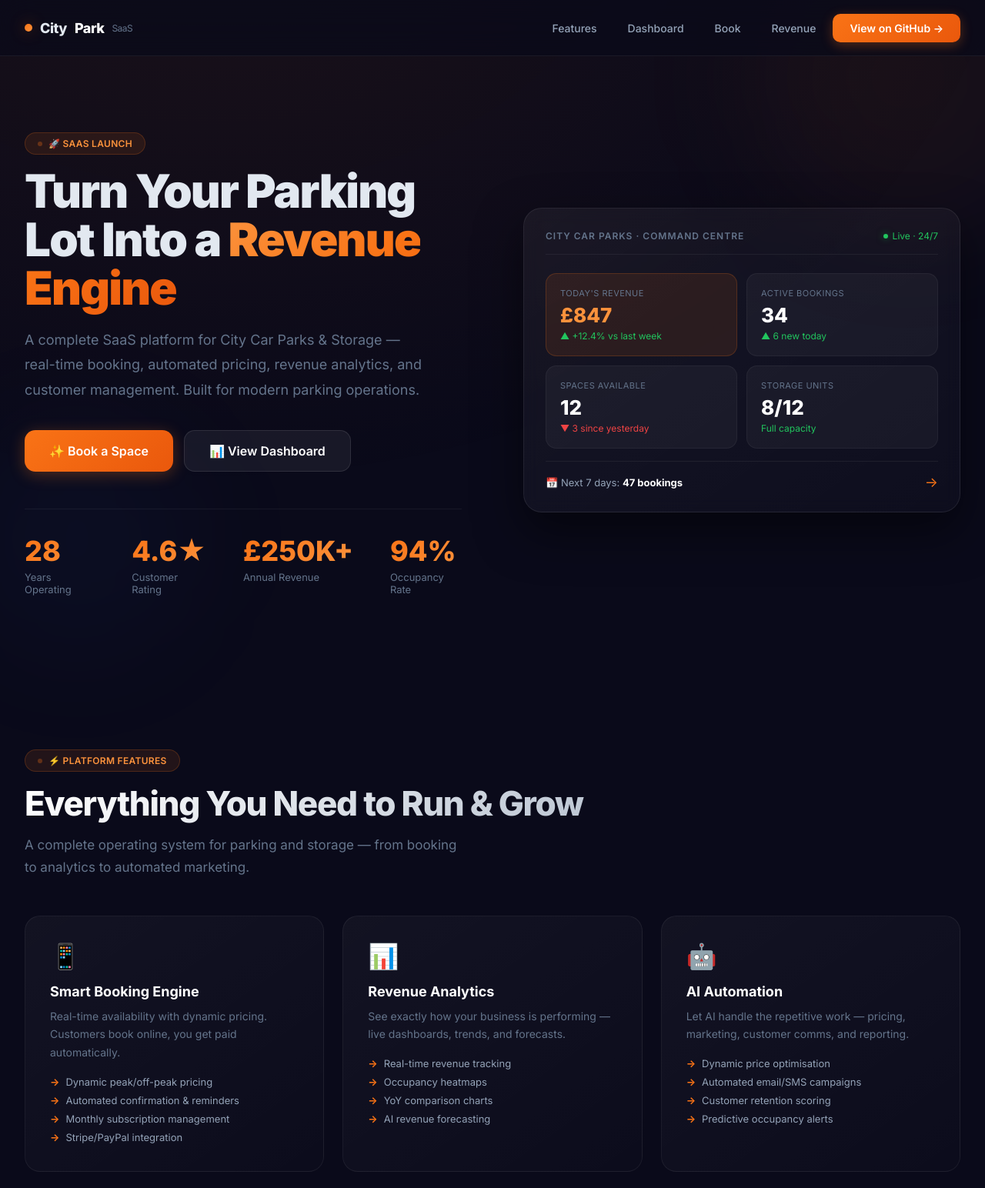
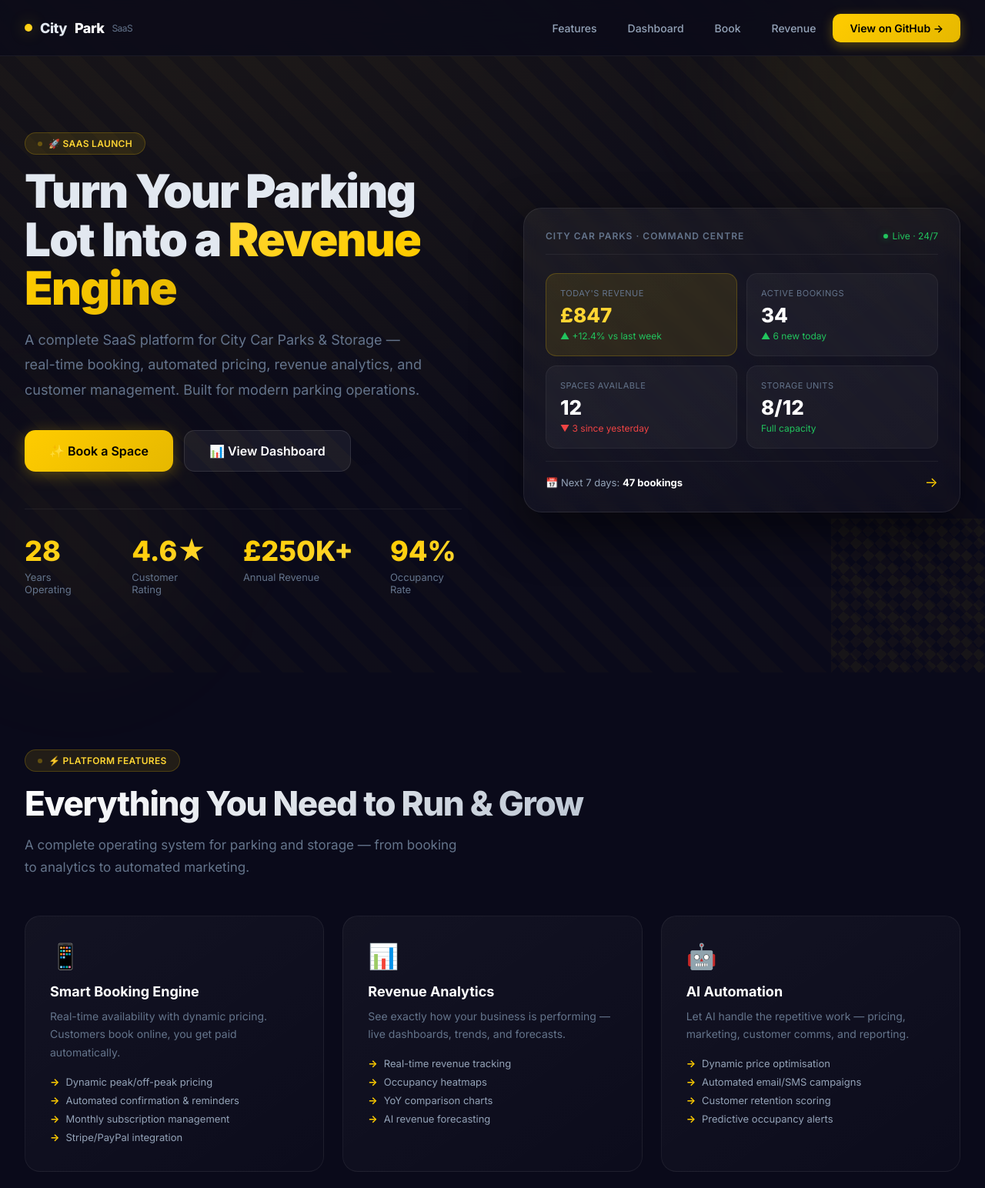
Before and after one commit to darrenhopwood13-maker/city-car-parks-saas, a plain HTML site: page index.html in a window 1280 px wide. Shown: the top 1544 px of the page at 77% size. Drawn offline with Linux system fonts and the light colour scheme.

Commit message:
Rebrand: bold yellow + black with coach stripe and white chequer patterns

```diff
--- a/index.html
+++ b/index.html
@@ -16,26 +16,26 @@
     /* ── Scrollbar ── */
     ::-webkit-scrollbar{width:6px}
     ::-webkit-scrollbar-track{background:#0a0a1a}
-    ::-webkit-scrollbar-thumb{background:#f97316;border-radius:3px}
+    ::-webkit-scrollbar-thumb{background:#FFCC00;border-radius:3px}
 
     /* ── Nav ── */
     nav{position:fixed;top:0;left:0;right:0;z-index:1000;background:rgba(10,10,26,0.8);backdrop-filter:blur(20px);-webkit-backdrop-filter:blur(20px);border-bottom:1px solid rgba(255,255,255,0.06)}
     nav .inner{max-width:1400px;margin:0 auto;padding:0 32px;display:flex;align-items:center;justify-content:space-between;height:72px}
     nav .logo{display:flex;align-items:center;gap:10px;font-weight:800;font-size:18px;letter-spacing:-0.5px}
-    nav .logo .brand-dot{width:10px;height:10px;background:linear-gradient(135deg,#f97316,#fb923c);border-radius:50%;box-shadow:0 0 20px rgba(249,115,22,0.4)}
+    nav .logo .brand-dot{width:10px;height:10px;background:linear-gradient(135deg,#FFCC00,#FFD633);border-radius:50%;box-shadow:0 0 20px rgba(255,204,0,0.4)}
     nav .logo span{color:#fff}
     nav .logo small{font-weight:400;color:#64748b;font-size:12px}
     .nav-links{display:flex;align-items:center;gap:4px}
     .nav-links a{padding:8px 18px;border-radius:10px;font-size:14px;font-weight:500;color:#94a3b8;transition:.25s}
     .nav-links a:hover{background:rgba(255,255,255,0.06);color:#fff}
-    .nav-links .btn-nav{background:linear-gradient(135deg,#f97316,#ea580c);color:#fff!important;padding:10px 22px;font-weight:600;box-shadow:0 4px 15px rgba(249,115,22,0.3)}
-    .nav-links .btn-nav:hover{transform:translateY(-1px);box-shadow:0 6px 25px rgba(249,115,22,0.4);background:linear-gradient(135deg,#fb923c,#f97316)}
+    .nav-links .btn-nav{background:linear-gradient(135deg,#FFCC00,#E6B800);color:#000!important;padding:10px 22px;font-weight:600;box-shadow:0 4px 15px rgba(255,204,0,0.3)}
+    .nav-links .btn-nav:hover{transform:translateY(-1px);box-shadow:0 6px 25px rgba(255,204,0,0.4);background:linear-gradient(135deg,#FFD633,#FFCC00)}
 
     /* ── Sections ── */
     section{padding:100px 32px;max-width:1400px;margin:0 auto}
     @media(max-width:768px){section{padding:60px 20px}}
-    .tag{display:inline-flex;align-items:center;gap:8px;background:rgba(249,115,22,0.1);color:#fb923c;font-size:12px;font-weight:600;padding:6px 16px;border-radius:100px;border:1px solid rgba(249,115,22,0.2);margin-bottom:16px;letter-spacing:0.3px;text-transform:uppercase}
-    .tag::before{content:'';width:6px;height:6px;background:#f97316;border-radius:50%;animation:pulse-dot 2s infinite}
+    .tag{display:inline-flex;align-items:center;gap:8px;background:rgba(255,204,0,0.1);color:#FFD633;font-size:12px;font-weight:600;padding:6px 16px;border-radius:100px;border:1px solid rgba(255,204,0,0.2);margin-bottom:16px;letter-spacing:0.3px;text-transform:uppercase}
+    .tag::before{content:'';width:6px;height:6px;background:#FFCC00;border-radius:50%;animation:pulse-dot 2s infinite}
     @keyframes pulse-dot{0%,100%{opacity:1}50%{opacity:0.3}}
 
     h2{font-size:44px;font-weight:800;letter-spacing:-0.03em;line-height:1.15;margin-bottom:14px;background:linear-gradient(135deg,#fff,#94a3b8);-webkit-background-clip:text;-webkit-text-fill-color:transparent;background-clip:text}
@@ -44,21 +44,21 @@
 
     /* ── Hero ── */
     .hero{padding-top:172px;padding-bottom:100px;max-width:100%;position:relative;overflow:hidden}
-    .hero::before{content:'';position:absolute;top:-50%;left:-20%;width:140%;height:140%;background:radial-gradient(ellipse at 30% 20%,rgba(249,115,22,0.08),transparent 60%);pointer-events:none}
+    .hero::before{content:'';position:absolute;top:-50%;left:-20%;width:140%;height:140%;background:radial-gradient(ellipse at 30% 20%,rgba(255,204,0,0.08),transparent 60%);pointer-events:none}
     .hero .grid{display:grid;grid-template-columns:1fr 1fr;gap:80px;align-items:center;position:relative;z-index:2}
     @media(max-width:1024px){.hero .grid{grid-template-columns:1fr;gap:48px}}
     .hero h1{font-size:60px;font-weight:900;line-height:1.05;letter-spacing:-0.03em;margin-bottom:20px}
     @media(max-width:768px){.hero h1{font-size:38px}}
-    .hero h1 .highlight{background:linear-gradient(135deg,#fb923c,#f97316,#ea580c);-webkit-background-clip:text;-webkit-text-fill-color:transparent;background-clip:text}
+    .hero h1 .highlight{background:linear-gradient(135deg,#FFD633,#FFCC00,#E6B800);-webkit-background-clip:text;-webkit-text-fill-color:transparent;background-clip:text}
     .hero p{font-size:18px;color:#64748b;line-height:1.8;max-width:520px;margin-bottom:36px}
     .hero .btn-group{display:flex;gap:14px;flex-wrap:wrap}
-    .hero .btn-primary{background:linear-gradient(135deg,#f97316,#ea580c);color:#fff;border:none;padding:16px 32px;font-size:16px;font-weight:600;border-radius:14px;cursor:pointer;transition:.3s;display:inline-flex;align-items:center;gap:8px;box-shadow:0 4px 20px rgba(249,115,22,0.3)}
-    .hero .btn-primary:hover{transform:translateY(-2px);box-shadow:0 8px 30px rgba(249,115,22,0.4)}
+    .hero .btn-primary{background:linear-gradient(135deg,#FFCC00,#E6B800);color:#000;border:none;padding:16px 32px;font-size:16px;font-weight:600;border-radius:14px;cursor:pointer;transition:.3s;display:inline-flex;align-items:center;gap:8px;box-shadow:0 4px 20px rgba(255,204,0,0.3)}
+    .hero .btn-primary:hover{transform:translateY(-2px);box-shadow:0 8px 30px rgba(255,204,0,0.4)}
     .hero .btn-secondary{background:rgba(255,255,255,0.06);color:#fff;border:1px solid rgba(255,255,255,0.1);padding:16px 32px;font-size:16px;font-weight:600;border-radius:14px;cursor:pointer;transition:.3s;display:inline-flex;align-items:center;gap:8px}
-    .hero .btn-secondary:hover{background:rgba(255,255,255,0.1);border-color:rgba(249,115,22,0.4)}
+    .hero .btn-secondary:hover{background:rgba(255,255,255,0.1);border-color:rgba(255,204,0,0.4)}
     .hero .stats{display:flex;gap:48px;margin-top:48px;padding-top:32px;border-top:1px solid rgba(255,255,255,0.06)}
     @media(max-width:768px){.hero .stats{gap:24px;flex-wrap:wrap}}
-    .hero .stats .num{font-size:36px;font-weight:800;background:linear-gradient(135deg,#f97316,#fb923c);-webkit-background-clip:text;-webkit-text-fill-color:transparent;background-clip:text}
+    .hero .stats .num{font-size:36px;font-weight:800;background:linear-gradient(135deg,#FFCC00,#FFD633);-webkit-background-clip:text;-webkit-text-fill-color:transparent;background-clip:text}
     .hero .stats .lbl{font-size:13px;color:#64748b;margin-top:4px}
 
     /* ── Hero Visual (Dashboard Mock) ── */
@@ -75,26 +75,26 @@
     .dm-card .dm-change{font-size:12px;margin-top:4px}
     .dm-card .up{color:#22c55e}
     .dm-card .down{color:#ef4444}
-    .dm-card.dm-orange{background:rgba(249,115,22,0.1);border-color:rgba(249,115,22,0.2)}
-    .dm-card.dm-orange .dm-value{color:#fb923c}
+    .dm-card.dm-yellow{background:rgba(255,204,0,0.1);border-color:rgba(255,204,0,0.2)}
+    .dm-card.dm-yellow .dm-value{color:#FFD633}
     .dm-footer{margin-top:16px;padding-top:16px;border-top:1px solid rgba(255,255,255,0.06);display:flex;justify-content:space-between;align-items:center}
     .dm-footer .dm-bookings{font-size:13px;color:#94a3b8}
-    .dm-footer .dm-arrow{color:#f97316;font-size:18px}
+    .dm-footer .dm-arrow{color:#FFCC00;font-size:18px}
 
     /* ── Features ── */
     .features-grid{display:grid;grid-template-columns:1fr 1fr 1fr;gap:24px}
     @media(max-width:1024px){.features-grid{grid-template-columns:1fr 1fr}}
     @media(max-width:640px){.features-grid{grid-template-columns:1fr}}
     .f-card{background:linear-gradient(145deg,rgba(255,255,255,0.04),rgba(255,255,255,0.01));border:1px solid rgba(255,255,255,0.06);border-radius:20px;padding:32px;transition:.3s;position:relative;overflow:hidden}
-    .f-card:hover{border-color:rgba(249,115,22,0.3);transform:translateY(-4px);box-shadow:0 20px 50px rgba(0,0,0,0.3)}
-    .f-card::after{content:'';position:absolute;top:-50%;right:-50%;width:100%;height:100%;background:radial-gradient(circle,rgba(249,115,22,0.04),transparent 70%);opacity:0;transition:.5s}
+    .f-card:hover{border-color:rgba(255,204,0,0.3);transform:translateY(-4px);box-shadow:0 20px 50px rgba(0,0,0,0.3)}
+    .f-card::after{content:'';position:absolute;top:-50%;right:-50%;width:100%;height:100%;background:radial-gradient(circle,rgba(255,204,0,0.04),transparent 70%);opacity:0;transition:.5s}
     .f-card:hover::after{opacity:1}
     .f-card .f-icon{font-size:32px;margin-bottom:16px;display:block}
     .f-card h3{font-size:18px;font-weight:700;margin-bottom:10px;color:#fff}
     .f-card p{color:#64748b;font-size:14px;line-height:1.7}
     .f-card .f-list{margin-top:14px;list-style:none}
     .f-card .f-list li{font-size:13px;color:#94a3b8;padding:4px 0;display:flex;align-items:center;gap:8px}
-    .f-card .f-list li::before{content:'→';color:#f97316;font-weight:700}
+    .f-card .f-list li::before{content:'→';color:#FFCC00;font-weight:700}
 
     /* ── Dashboard Section ── */
     .dashboard-preview{background:linear-gradient(145deg,rgba(255,255,255,0.04),rgba(255,255,255,0.01));border:1px solid rgba(255,255,255,0.06);border-radius:24px;padding:40px;overflow:hidden}
@@ -103,14 +103,14 @@
     .dp-header h3{font-size:20px;font-weight:700;color:#fff}
     .dp-tabs{display:flex;gap:4px;background:rgba(255,255,255,0.04);padding:4px;border-radius:12px}
     .dp-tabs button{background:none;border:none;color:#64748b;padding:8px 16px;border-radius:10px;font-size:13px;cursor:pointer;transition:.2s;font-weight:500}
-    .dp-tabs button.active{background:rgba(249,115,22,0.15);color:#f97316}
+    .dp-tabs button.active{background:rgba(255,204,0,0.15);color:#FFCC00}
     .dp-tabs button:not(.active):hover{color:#94a3b8}
     .dp-grid{display:grid;grid-template-columns:2fr 1fr;gap:24px}
     @media(max-width:768px){.dp-grid{grid-template-columns:1fr}}
     .dp-chart{background:rgba(255,255,255,0.03);border-radius:16px;padding:24px;border:1px solid rgba(255,255,255,0.05)}
     .dp-chart .chart-title{font-size:13px;color:#64748b;margin-bottom:16px;text-transform:uppercase;letter-spacing:0.5px;font-weight:600}
     .dp-chart .chart-bars{display:flex;align-items:flex-end;gap:8px;height:160px}
-    .dp-chart .bar{flex:1;background:linear-gradient(to top,rgba(249,115,22,0.8),rgba(249,115,22,0.2));border-radius:6px 6px 0 0;transition:.3s;position:relative;min-height:20px}
+    .dp-chart .bar{flex:1;background:linear-gradient(to top,rgba(255,204,0,0.8),rgba(255,204,0,0.2));border-radius:6px 6px 0 0;transition:.3s;position:relative;min-height:20px}
     .dp-chart .bar:hover{opacity:0.8;transform:scaleY(1.02)}
     .dp-chart .bar-labels{display:flex;gap:8px;margin-top:10px}
     .dp-chart .bar-labels span{flex:1;text-align:center;font-size:10px;color:#475569}
@@ -119,15 +119,15 @@
     .dp-list .list-item{display:flex;justify-content:space-between;align-items:center;padding:10px 0;border-bottom:1px solid rgba(255,255,255,0.04);font-size:14px}
     .dp-list .list-item:last-child{border-bottom:none}
     .dp-list .list-item .item-name{color:#e2e8f0}
-    .dp-list .list-item .item-val{color:#f97316;font-weight:600}
+    .dp-list .list-item .item-val{color:#FFCC00;font-weight:600}
     .dp-list .list-item .item-sub{font-size:12px;color:#475569}
 
     /* ── Booking Flow ── */
     .booking-flow{display:grid;grid-template-columns:1fr 1fr 1fr;gap:20px}
     @media(max-width:768px){.booking-flow{grid-template-columns:1fr}}
     .b-step{background:linear-gradient(145deg,rgba(255,255,255,0.04),rgba(255,255,255,0.01));border:1px solid rgba(255,255,255,0.06);border-radius:20px;padding:32px;text-align:center;transition:.3s}
-    .b-step:hover{border-color:rgba(249,115,22,0.3);transform:translateY(-2px)}
-    .b-step .b-num{display:inline-flex;align-items:center;justify-content:center;width:48px;height:48px;background:linear-gradient(135deg,rgba(249,115,22,0.2),rgba(249,115,22,0.1));border-radius:50%;font-size:18px;font-weight:800;color:#f97316;margin-bottom:16px}
+    .b-step:hover{border-color:rgba(255,204,0,0.3);transform:translateY(-2px)}
+    .b-step .b-num{display:inline-flex;align-items:center;justify-content:center;width:48px;height:48px;background:linear-gradient(135deg,rgba(255,204,0,0.2),rgba(255,204,0,0.1));border-radius:50%;font-size:18px;font-weight:800;color:#FFCC00;margin-bottom:16px}
     .b-step h3{font-size:16px;font-weight:700;color:#fff;margin-bottom:8px}
     .b-step p{color:#64748b;font-size:13px;line-height:1.6}
 
@@ -135,7 +135,7 @@
     .rev-grid{display:grid;grid-template-columns:1fr 1fr;gap:24px}
     @media(max-width:768px){.rev-grid{grid-template-columns:1fr}}
     .rev-card{background:linear-gradient(145deg,rgba(255,255,255,0.04),rgba(255,255,255,0.01));border:1px solid rgba(255,255,255,0.06);border-radius:20px;padding:28px;transition:.3s}
-    .rev-card:hover{border-color:rgba(249,115,22,0.3);transform:translateY(-4px);box-shadow:0 20px 40px rgba(0,0,0,0.2)}
+    .rev-card:hover{border-color:rgba(255,204,0,0.3);transform:translateY(-4px);box-shadow:0 20px 40px rgba(0,0,0,0.2)}
     .rev-card .rev-icon{font-size:28px;margin-bottom:12px;display:block}
     .rev-card h3{font-size:17px;font-weight:700;color:#fff;margin-bottom:6px}
     .rev-card p{color:#64748b;font-size:14px;line-height:1.6}
@@ -146,7 +146,7 @@
     @media(max-width:1024px){.test-grid{grid-template-columns:1fr 1fr}}
     @media(max-width:640px){.test-grid{grid-template-columns:1fr}}
     .t-card{background:linear-gradient(145deg,rgba(255,255,255,0.04),rgba(255,255,255,0.01));border:1px solid rgba(255,255,255,0.06);border-radius:20px;padding:28px;position:relative}
-    .t-card .t-quote{font-size:40px;color:rgba(249,115,22,0.2);position:absolute;top:16px;right:24px;font-family:Georgia,serif;line-height:1}
+    .t-card .t-quote{font-size:40px;color:rgba(255,204,0,0.2);position:absolute;top:16px;right:24px;font-family:Georgia,serif;line-height:1}
     .t-card .t-stars{color:#f59e0b;font-size:14px;margin-bottom:12px}
     .t-card blockquote{font-size:14px;color:#94a3b8;line-height:1.7;font-style:italic;margin-bottom:16px}
     .t-card .t-author{font-size:14px;font-weight:600;color:#e2e8f0}
@@ -154,7 +154,7 @@
 
     /* ── CTA ── */
     .cta-section{max-width:100%;background:linear-gradient(135deg,#0a0a1a,#1a1a3e);position:relative;overflow:hidden;padding:120px 32px}
-    .cta-section::before{content:'';position:absolute;top:-30%;left:-10%;width:120%;height:200%;background:radial-gradient(ellipse at 50% 30%,rgba(249,115,22,0.06),transparent 70%);pointer-events:none}
+    .cta-section::before{content:'';position:absolute;top:-30%;left:-10%;width:120%;height:200%;background:radial-gradient(ellipse at 50% 30%,rgba(255,204,0,0.06),transparent 70%);pointer-events:none}
     .cta-inner{max-width:800px;margin:0 auto;text-align:center;position:relative;z-index:2}
     .cta-inner h2{font-size:48px}@media(max-width:768px){.cta-inner h2{font-size:32px}}
     .cta-inner p{color:#64748b;font-size:17px;margin-bottom:32px}
@@ -166,10 +166,10 @@
     footer .f-brand{font-size:16px;font-weight:700;color:#e2e8f0;margin-bottom:6px}
     footer p{color:#475569;font-size:14px}
     footer a{color:#64748b;transition:.2s}
-    footer a:hover{color:#f97316}
+    footer a:hover{color:#FFCC00}
     footer .f-social{display:flex;justify-content:center;gap:16px;margin:16px 0;font-size:20px}
     footer .f-social a{width:40px;height:40px;display:flex;align-items:center;justify-content:center;background:rgba(255,255,255,0.04);border-radius:50%;transition:.3s}
-    footer .f-social a:hover{background:rgba(249,115,22,0.15);color:#f97316;transform:translateY(-2px)}
+    footer .f-social a:hover{background:rgba(255,204,0,0.15);color:#FFCC00;transform:translateY(-2px)}
 
     /* ── Floating Animations ── */
     @keyframes float{0%,100%{transform:translateY(0)}50%{transform:translateY(-10px)}}
@@ -177,8 +177,19 @@
 
     /* ── Glass Decorations ── */
     .glass-orb{position:fixed;border-radius:50%;pointer-events:none;z-index:0;filter:blur(80px)}
-    .orb-1{width:400px;height:400px;background:rgba(249,115,22,0.06);top:-100px;right:-100px}
-    .orb-2{width:300px;height:300px;background:rgba(59,130,246,0.04);bottom:-50px;left:-50px}
+    .orb-1{width:400px;height:400px;background:rgba(255,204,0,0.07);top:-100px;right:-100px}
+    .orb-2{width:300px;height:300px;background:rgba(255,204,0,0.04);bottom:-50px;left:-50px}
+
+    /* ── Coach Stripe Pattern ── */
+    .pattern-coach{background:repeating-linear-gradient(45deg,transparent,transparent 12px,rgba(255,204,0,0.08) 12px,rgba(255,204,0,0.08) 24px)}
+
+    /* ── Chequer Pattern ── */
+    .pattern-chequer{background-image:linear-gradient(45deg,rgba(255,255,255,0.05) 25%,transparent 25%),linear-gradient(-45deg,rgba(255,255,255,0.05) 25%,transparent 25%),linear-gradient(45deg,transparent 75%,rgba(255,255,255,0.05) 75%),linear-gradient(-45deg,transparent 75%,rgba(255,255,255,0.05) 75%);background-size:20px 20px;background-position:0 0,0 10px,10px -10px,-10px 0}
+
+    /* ── Hero Brand Overlay ── */
+    .hero .brand-overlay{position:absolute;top:0;left:0;right:0;bottom:0;pointer-events:none;z-index:1;opacity:0.6}
+    .hero .brand-overlay .coach-stripe{position:absolute;top:0;left:0;right:0;bottom:0;background:repeating-linear-gradient(45deg,transparent,transparent 20px,rgba(255,204,0,0.04) 20px,rgba(255,204,0,0.04) 40px)}
+    .hero .brand-overlay .chequer-section{position:absolute;bottom:0;right:0;width:200px;height:200px;background-image:linear-gradient(45deg,rgba(255,204,0,0.06) 25%,transparent 25%),linear-gradient(-45deg,rgba(255,204,0,0.06) 25%,transparent 25%),linear-gradient(45deg,transparent 75%,rgba(255,204,0,0.06) 75%),linear-gradient(-45deg,transparent 75%,rgba(255,204,0,0.06) 75%);background-size:16px 16px}
   </style>
 </head>
 <body>
@@ -201,6 +212,10 @@
 
   <!-- Hero -->
   <section class="hero">
+    <div class="brand-overlay">
+      <div class="coach-stripe"></div>
+      <div class="chequer-section"></div>
+    </div>
     <div class="grid">
       <div>
         <div class="tag">🚀 SaaS Launch</div>
@@ -224,7 +239,7 @@
             <div class="dm-status">Live · 24/7</div>
           </div>
           <div class="dm-grid">
-            <div class="dm-card dm-orange">
+            <div class="dm-card dm-yellow">
               <div class="dm-label">Today's Revenue</div>
               <div class="dm-value">£847</div>
               <div class="dm-change up">▲ +12.4% vs last week</div>
```
